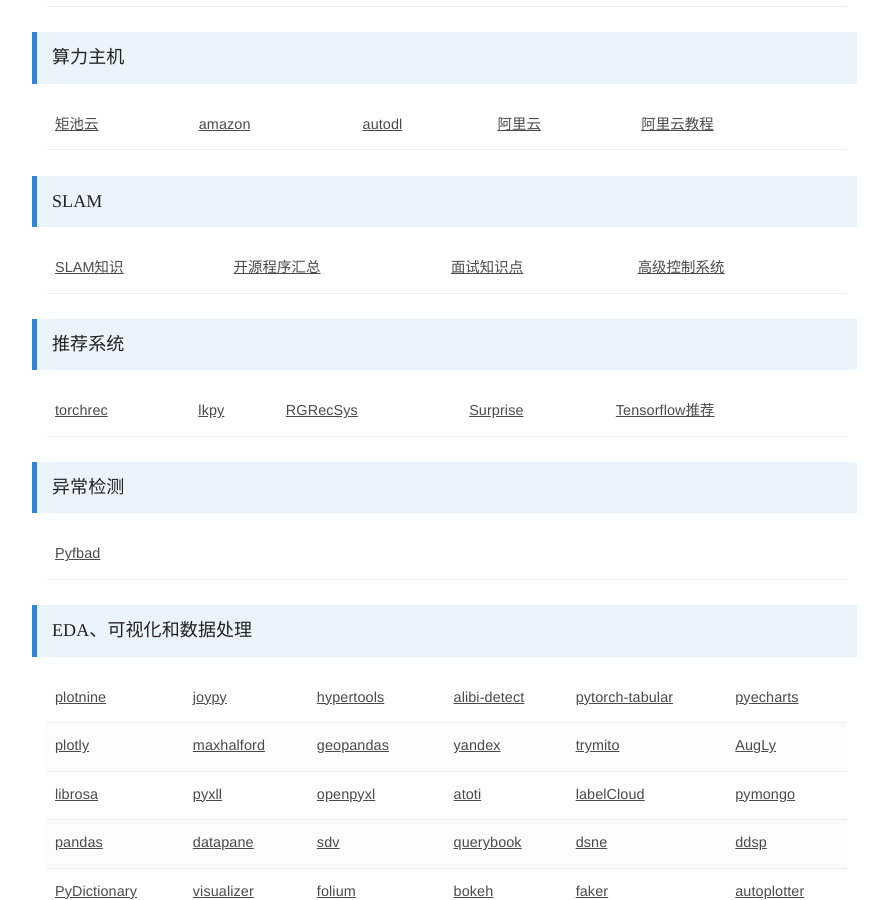
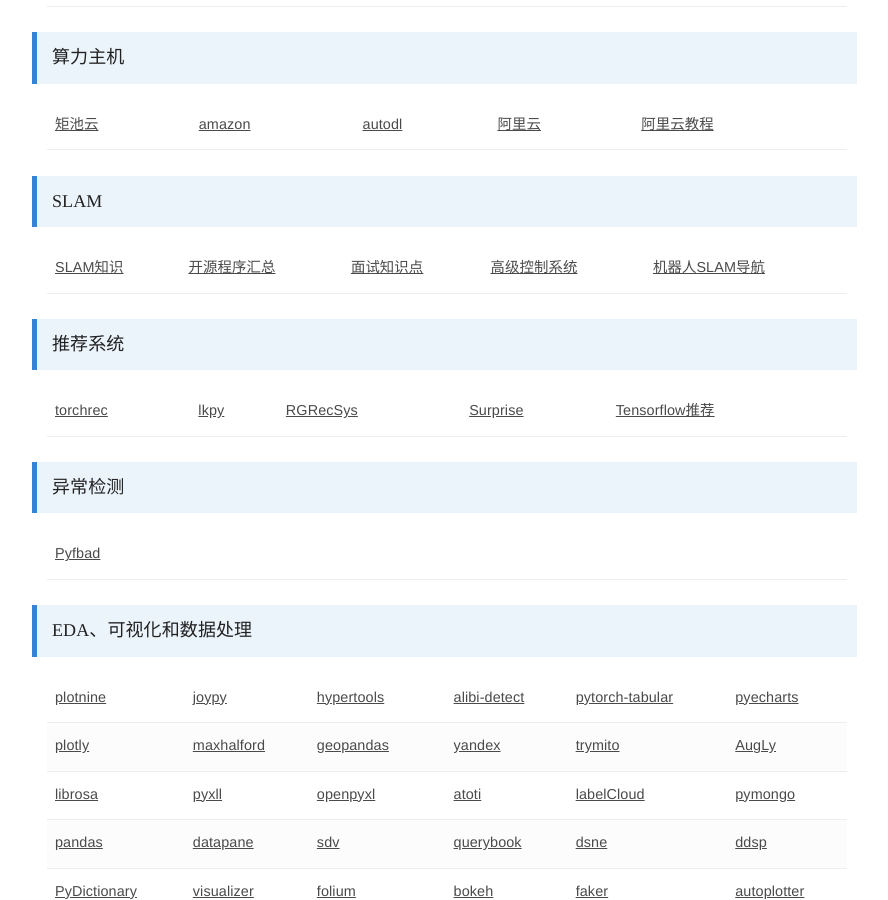
Before and after one commit to bashendixie/Machine_Learning_Notes, a Jekyll site: the page built from _docs/1、机器学习/机器学习资源.md, in a window 1280 px wide and 900 px high, scrolled down 1023 px. Shown: the whole window, without its empty margins (343-1231 px from the left). Built offline with Jekyll 4.4.1, drawn with Linux system fonts in a browser that asks for light colours; some web fonts are replaced.

Commit message:
no message

```diff
--- a/_docs/1、机器学习/机器学习资源.md
+++ b/_docs/1、机器学习/机器学习资源.md
@@ -247,6 +247,9 @@
 			</td>
 			<td>
 				<a href="https://mec560sbu.github.io/" target="_balnk">高级控制系统</a>
+			</td>
+			<td>
+				<a href="https://cread.jd.com/read/startRead.action?bookId=30760563&readType=1" target="_balnk">机器人SLAM导航</a>
 			</td>
 		</tr>
 	</tbody>
```
